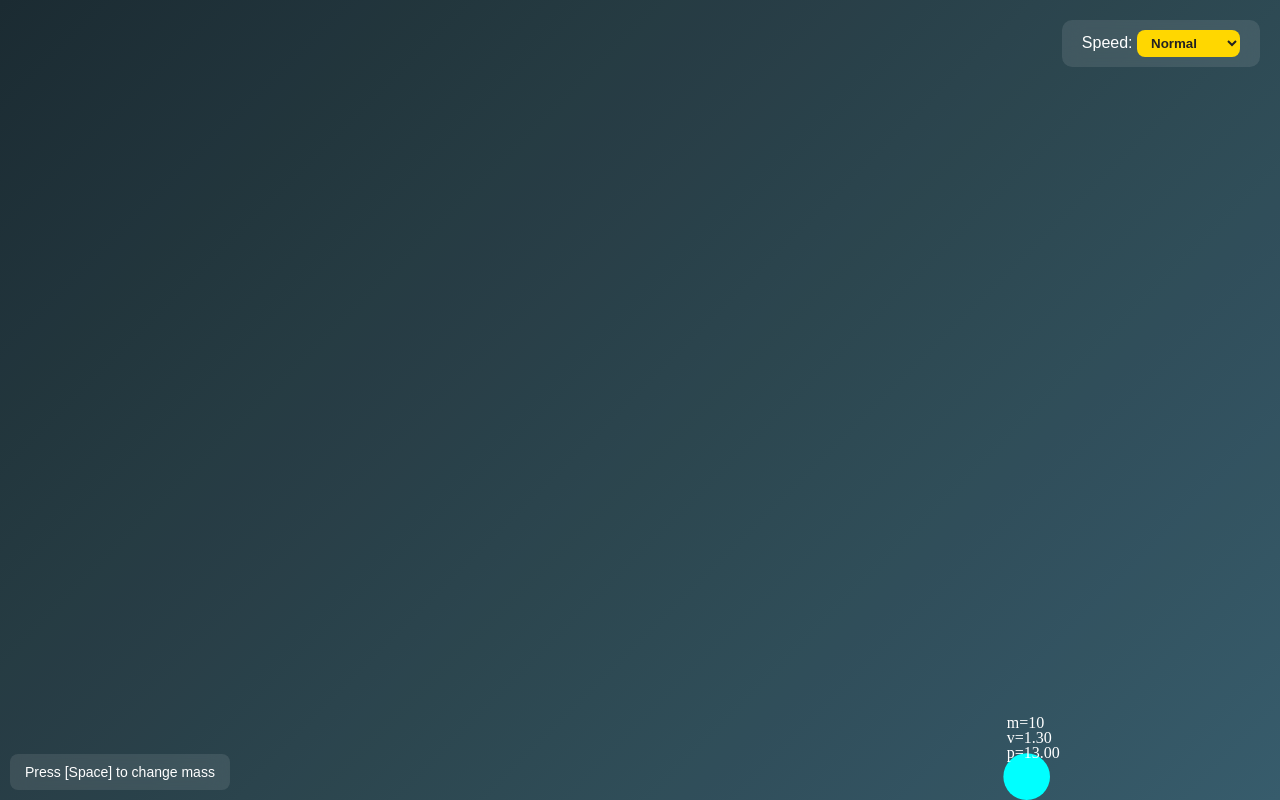
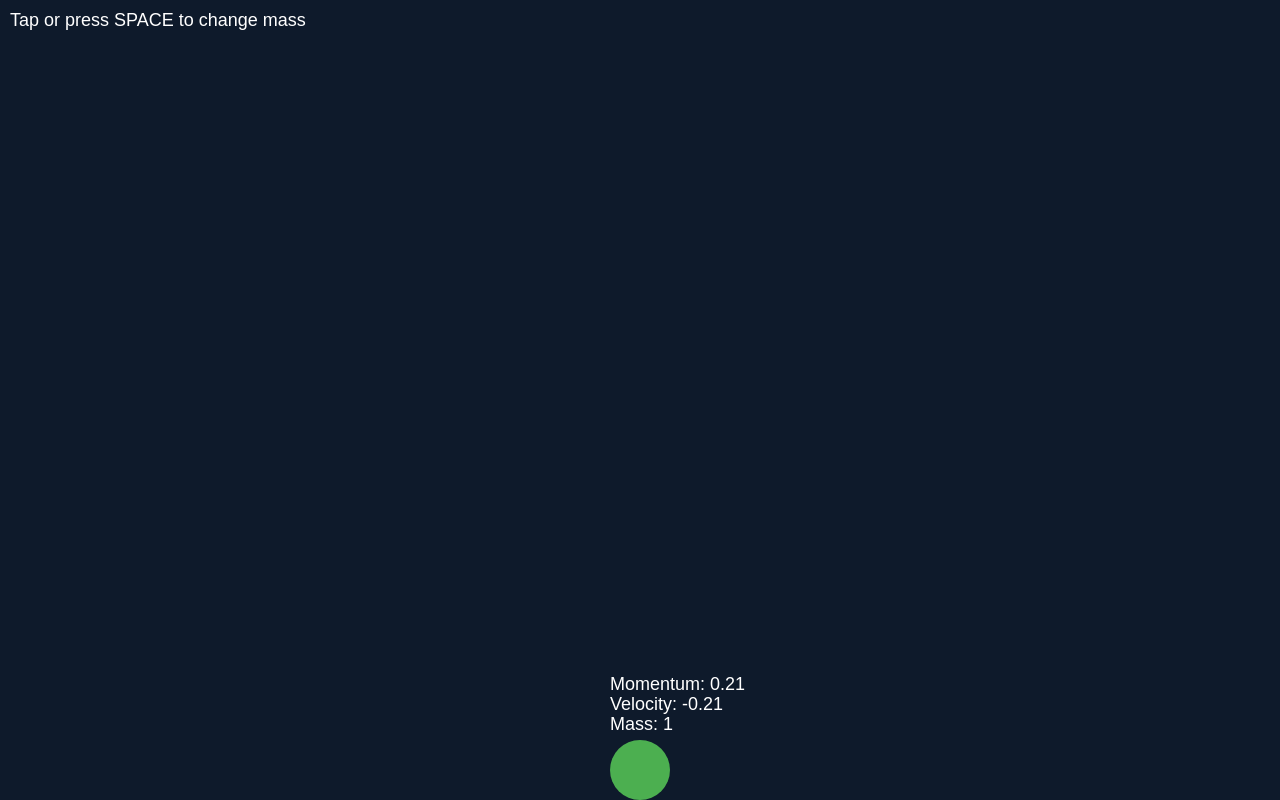
Before and after one commit to maialqurashi44-alt/physics-game, a plain HTML site: page game.html in a window 1280 px wide. Drawn offline with Linux system fonts and the light colour scheme.

Commit message:
Update game.html

```diff
--- a/game.html
+++ b/game.html
@@ -5,46 +5,31 @@
   <meta name="viewport" content="width=device-width, initial-scale=1.0" />
   <title>Momentum Physics Game</title>
   <style>
-    * { box-sizing: border-box; margin: 0; padding: 0; }
     body {
-      background: linear-gradient(135deg, #0f2027, #203a43, #2c5364);
-      height: 100vh; overflow: hidden; color: white; font-family: "Poppins", sans-serif;
+      margin: 0;
+      overflow: hidden;
+      background-color: #0e1a2b;
+      color: white;
+      font-family: Arial, sans-serif;
     }
-    canvas { display: block; background: rgba(255,255,255,0.05); margin: 0 auto; }
-    .menu {
-      position: absolute; top: 20px; right: 20px;
-      background: rgba(255,255,255,0.1); padding: 10px 20px; border-radius: 10px;
-      backdrop-filter: blur(10px);
-    }
-    select {
-      background: #ffd700; border: none; padding: 5px 10px; border-radius: 8px;
-      font-weight: bold; cursor: pointer; color: #222;
+    canvas {
+      display: block;
     }
     .info {
-      position: absolute; bottom: 10px; left: 10px;
-      background: rgba(255,255,255,0.1); padding: 10px 15px; border-radius: 8px;
-      font-size: 14px; backdrop-filter: blur(10px);
+      position: absolute;
+      top: 10px;
+      left: 10px;
+      font-size: 18px;
     }
   </style>
 </head>
 <body>
   <canvas id="gameCanvas"></canvas>
-  <div class="menu">
-    <label>Speed: </label>
-    <select id="speedControl">
-      <option value="0.5">Very Slow</option>
-      <option value="1" selected>Normal</option>
-      <option value="1.5">Fast</option>
-      <option value="2">Very Fast</option>
-    </select>
-  </div>
-  <div class="info">Press [Space] to change mass</div>
-
+  <div class="info">Tap or press SPACE to change mass</div>
   <script>
     const canvas = document.getElementById("gameCanvas");
     const ctx = canvas.getContext("2d");
 
-    // Resize canvas to window
     function resizeCanvas() {
       canvas.width = window.innerWidth;
       canvas.height = window.innerHeight;
@@ -52,79 +37,71 @@
     window.addEventListener("resize", resizeCanvas);
     resizeCanvas();
 
-    let gravity = 0.5;
-    let speedFactor = 1;
-    const masses = [10, 30, 60]; // Small, Medium, Large
-    const colors = ["#00FFFF", "#FFD700", "#FF4500"];
+    const masses = [1, 3, 6];
+    const colors = ["#4CAF50", "#2196F3", "#FF5722"];
     let currentMassIndex = 0;
 
-    class Ball {
-      constructor(x, y, mass) {
-        this.x = x;
-        this.y = y;
-        this.radius = 20 + mass / 3;
-        this.mass = mass;
-        this.vx = (Math.random() - 0.5) * 6;
-        this.vy = Math.random() * -5;
-        this.color = colors[currentMassIndex];
-      }
+    let ball = createBall();
 
-      update() {
-        this.vy += gravity * speedFactor;
-        this.x += this.vx * speedFactor;
-        this.y += this.vy * speedFactor;
+    function createBall() {
+      return {
+        x: canvas.width / 2,
+        y: 50,
+        radius: 30,
+        vy: 0,
+        mass: masses[currentMassIndex],
+        color: colors[currentMassIndex]
+      };
+    }
 
-        // Bounce off walls
-        if (this.x + this.radius > canvas.width || this.x - this.radius < 0) {
-          this.vx *= -0.9;
-        }
-        // Bounce off floor
-        if (this.y + this.radius > canvas.height) {
-          this.y = canvas.height - this.radius;
-          this.vy *= -0.7;
-        }
-      }
+    const gravity = 0.5;
 
-      draw() {
-        ctx.beginPath();
-        ctx.arc(this.x, this.y, this.radius, 0, Math.PI * 2);
-        ctx.fillStyle = this.color;
-        ctx.fill();
-        ctx.closePath();
+    function update() {
+      ball.vy += gravity;
+      ball.y += ball.vy;
 
-        const velocity = Math.sqrt(this.vx ** 2 + this.vy ** 2).toFixed(2);
-        const momentum = (this.mass * velocity).toFixed(2);
-
-        ctx.font = "16px Poppins";
-        ctx.fillStyle = "white";
-        ctx.fillText(`m=${this.mass}`, this.x - 20, this.y - this.radius - 25);
-        ctx.fillText(`v=${velocity}`, this.x - 20, this.y - this.radius - 10);
-        ctx.fillText(`p=${momentum}`, this.x - 20, this.y - this.radius + 5);
+      if (ball.y + ball.radius > canvas.height) {
+        ball.y = canvas.height - ball.radius;
+        ball.vy *= -0.7; // ارتداد
       }
     }
 
-    let ball = new Ball(canvas.width / 2, 100, masses[currentMassIndex]);
-
     function draw() {
       ctx.clearRect(0, 0, canvas.width, canvas.height);
-      ball.update();
-      ball.draw();
-      requestAnimationFrame(draw);
+      ctx.beginPath();
+      ctx.arc(ball.x, ball.y, ball.radius, 0, Math.PI * 2);
+      ctx.fillStyle = ball.color;
+      ctx.fill();
+
+      ctx.fillStyle = "white";
+      ctx.font = "18px Arial";
+      ctx.fillText(`Mass: ${ball.mass}`, ball.x - 30, ball.y - ball.radius - 10);
+      ctx.fillText(`Velocity: ${ball.vy.toFixed(2)}`, ball.x - 30, ball.y - ball.radius - 30);
+      ctx.fillText(`Momentum: ${(ball.mass * Math.abs(ball.vy)).toFixed(2)}`, ball.x - 30, ball.y - ball.radius - 50);
     }
 
-    draw();
+    function loop() {
+      update();
+      draw();
+      requestAnimationFrame(loop);
+    }
+    loop();
 
-    // Change mass with Space
-    document.addEventListener("keydown", (e) => {
+    function changeMass() {
+      currentMassIndex = (currentMassIndex + 1) % masses.length;
+      ball = createBall();
+    }
+
+    // التحكم بالكيبورد
+    window.addEventListener("keydown", (e) => {
       if (e.code === "Space") {
-        currentMassIndex = (currentMassIndex + 1) % masses.length;
-        ball = new Ball(canvas.width / 2, 100, masses[currentMassIndex]);
+        changeMass();
       }
     });
 
-    // Change game speed
-    document.getElementById("speedControl").addEventListener("change", (e) => {
-      speedFactor = parseFloat(e.target.value);
+    // التحكم باللمس / الماوس
+    window.addEventListener("click", () => {
+      changeMass();
     });
   </script>
 </body>
```
